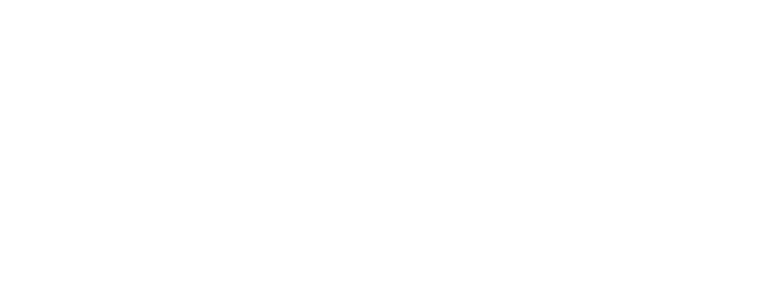
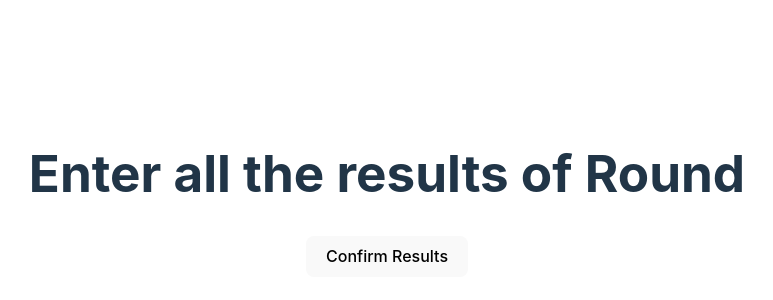
Before and after one commit to georgekouts108/dutch-blitz-scoreboard, a React (Vite) app in the folder db-scoreboard/: page /round-results in a window 1280 px wide. Before the commit this address had no page. Shown: the part 206-506 px from the top of the page, without its empty margins (253-1026 px from the left). Built offline with nearby package versions, Linux system fonts and the light colour scheme.

Commit message:
#23 #21 routed from the round-in-progress to a round-results page

```diff
--- a/db-scoreboard/src/App.jsx
+++ b/db-scoreboard/src/App.jsx
@@ -9,6 +9,7 @@
 import WinningPointsPage from './components/WinningPointsPage';
 import Scoreboard from './components/Scoreboard';
 import RoundInProgress from './components/RoundInProgress';
+import RoundResults from './components/RoundResults';
 
 function App() {
   return (
@@ -20,6 +21,7 @@
           <Route path="/winning-points" Component={WinningPointsPage}/>
           <Route path="/scoreboard" Component={Scoreboard}/>
           <Route path="round-in-progress" Component={RoundInProgress} />
+          <Route path="round-results" Component={RoundResults} />
         </Routes>
       </Router>
     </>
--- a/db-scoreboard/src/components/RoundInProgress.jsx
+++ b/db-scoreboard/src/components/RoundInProgress.jsx
@@ -8,10 +8,18 @@
     const roundNum = location.state?.roundNumber;
     const players = location.state?.players;
 
+    const finishRound = () => {
+        navigate('/round-results', {
+            state: {
+                roundNumber: roundNum,
+                players: players
+            }
+        });
+    }
     return (
         <>
             <h1>Round {roundNum} in progress</h1>
-            <button>Finish Round</button>
+            <button onClick={finishRound}>Finish Round</button>
         </>
     )
 }
--- /dev/null
+++ b/db-scoreboard/src/components/RoundResults.jsx
@@ -0,0 +1,21 @@
+import React, { useState, useEffect } from "react";
+import { useNavigate, useLocation } from 'react-router-dom';
+
+function RoundResults() {
+    const navigate = useNavigate();
+    const location = useLocation();
+
+    const roundNum = location.state?.roundNumber;
+    const players = location.state?.players;
+
+    const confirmResults = () => {
+        console.log("todo")
+    }
+    return (
+        <>
+            <h1>Enter all the results of Round {roundNum}</h1>
+            <button onClick={confirmResults}>Confirm Results</button>
+        </>
+    )
+}
+export default RoundResults;
```
